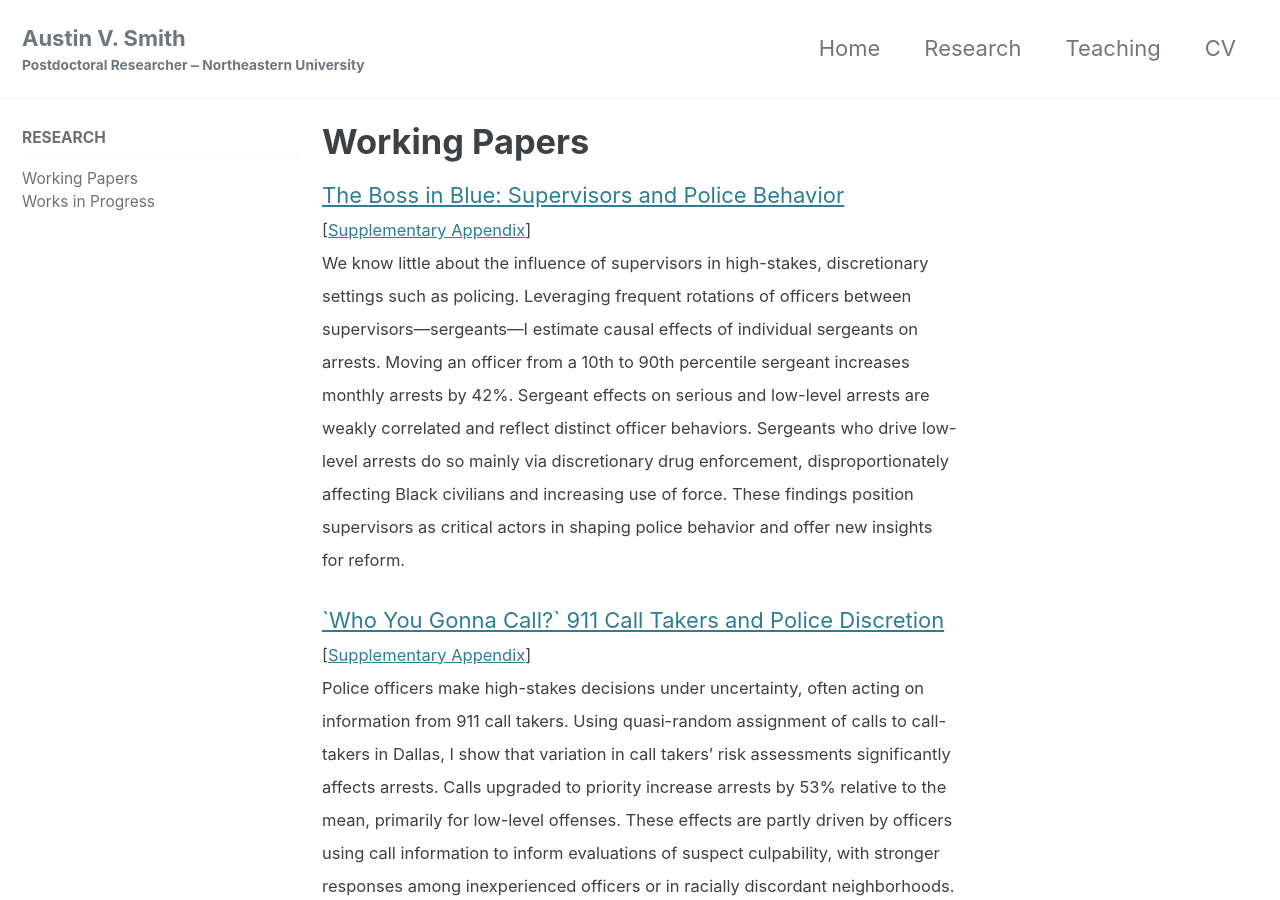
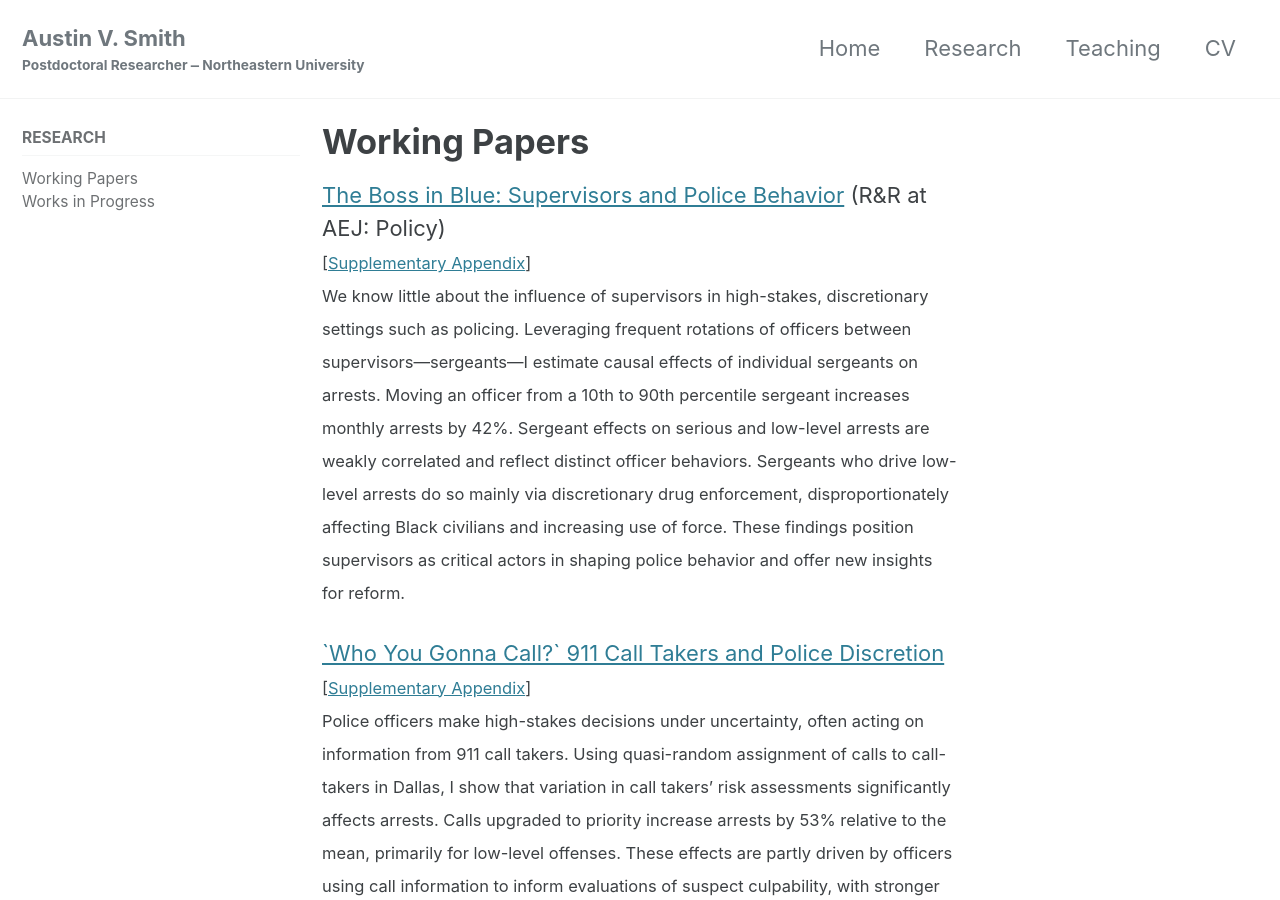
Before and after one commit to austin-v-smith-econ/austin-v-smith-econ.github.io, a Jekyll site: the page built from _research/research.md, in a window 1280 px wide and 900 px high. Built offline with Jekyll 4.4.1, drawn with Linux system fonts in a browser that asks for light colours; cached includes are drawn as plain includes.

Commit message:
Revise citation for 'The Boss in Blue' paper
Updated the citation for 'The Boss in Blue' paper to include its r&r status

```diff
--- a/_research/research.md
+++ b/_research/research.md
@@ -5,7 +5,7 @@ permalink: /research/
 
 # Working Papers
 
-[The Boss in Blue: Supervisors and Police Behavior](../assets/pdfs/Boss_in_Blue_AVSmith.pdf) <br>
+[The Boss in Blue: Supervisors and Police Behavior](../assets/pdfs/Boss_in_Blue_AVSmith.pdf) (R&R at AEJ: Policy)<br>
 <span style="font-size:0.75em"> [[Supplementary Appendix](../assets/pdfs/Supplementary_Appendix_Boss_in_Blue.pdf)] </span><br>
 <span style="font-size:0.75em">  We know little about the influence of supervisors in high-stakes, discretionary settings such as policing. Leveraging frequent rotations of officers between supervisors—sergeants—I estimate causal effects of individual sergeants on arrests. Moving an officer from a 10th to 90th percentile sergeant increases monthly arrests by 42%. Sergeant effects on serious and low-level arrests are weakly correlated and reflect distinct officer behaviors. Sergeants who drive low-level arrests do so mainly via discretionary drug enforcement, disproportionately affecting Black civilians and increasing use of force. These findings position supervisors as critical actors in shaping police behavior and offer new insights for reform. </span>
 
```
